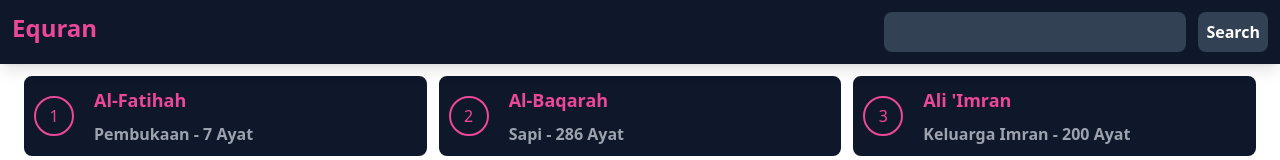
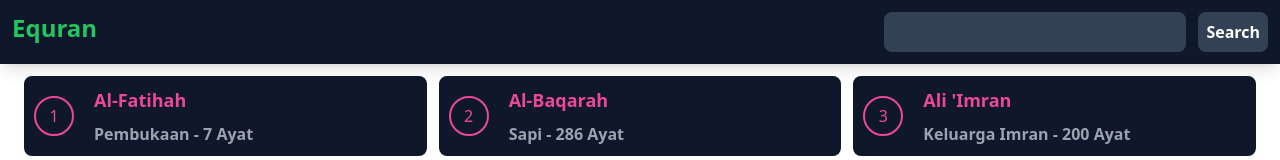
Before and after one commit to fahru251204/equran, a plain HTML site: page index.html in a window 1280 px wide. Shown: the top 160 px of the page. Drawn offline with nearby package versions, Linux system fonts and the light colour scheme.

Commit message:
ganti warna

```diff
--- a/index.html
+++ b/index.html
@@ -9,7 +9,7 @@
   <body class="bg-white mx-w-7xl mx-auto">
     <!-- start navbar -->
     <nav class="bg-slate-900 p-3 shadow-lg w-full flex justify-between sm:flex-row flex-col gap-3 sticky top-0 z-50">
-      <a href="index.html" class="text-pink-500 font-bold text-2xl">Equran</a>
+      <a href="index.html" class="text-green-500 font-bold text-2xl">Equran</a>
       <form action="" class="w-full sm:w-96 flex gap-3">
         <input type="search" class="w-full flex-1 bg-slate-700 p-2 rounded-lg focus:outline-none text-white" />
         <button class="bg-slate-700 p-2 rounded-lg text-white font-bold">Search</button>
```
